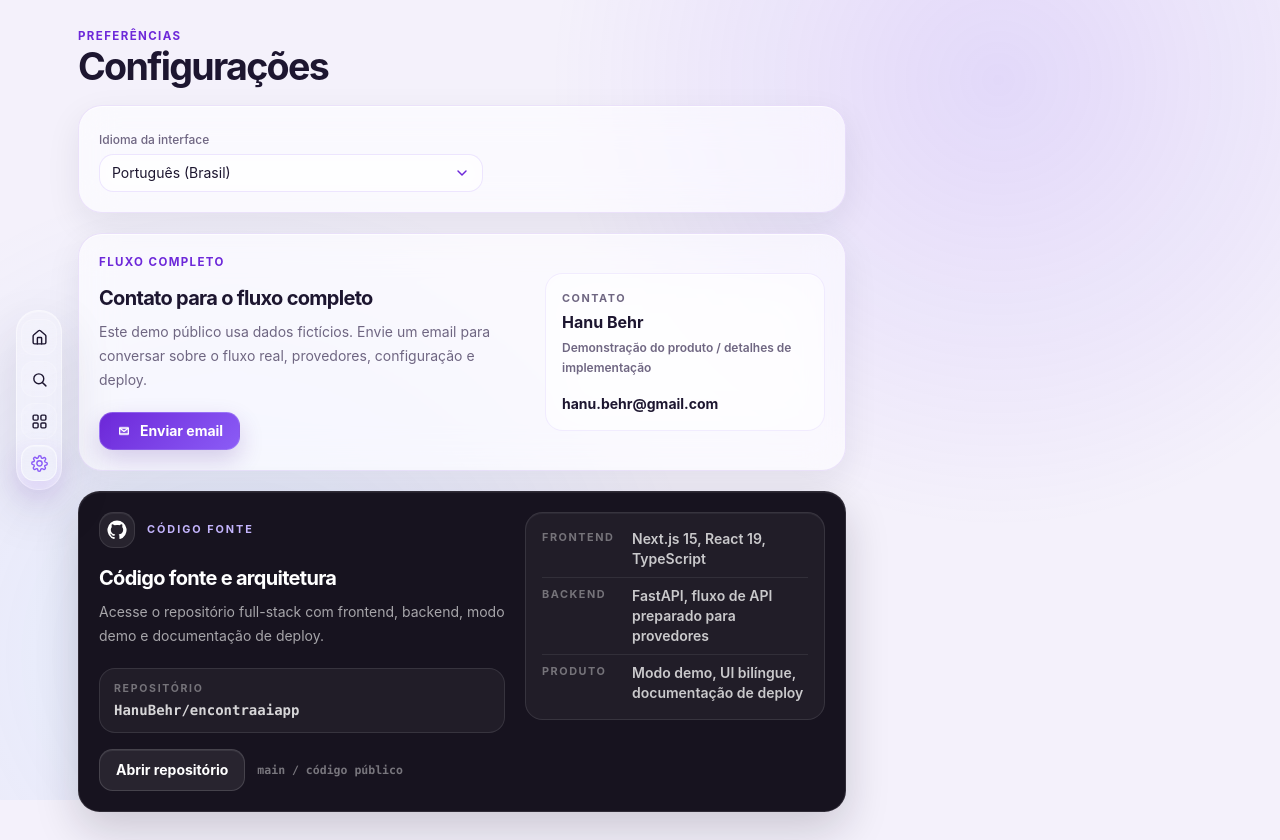
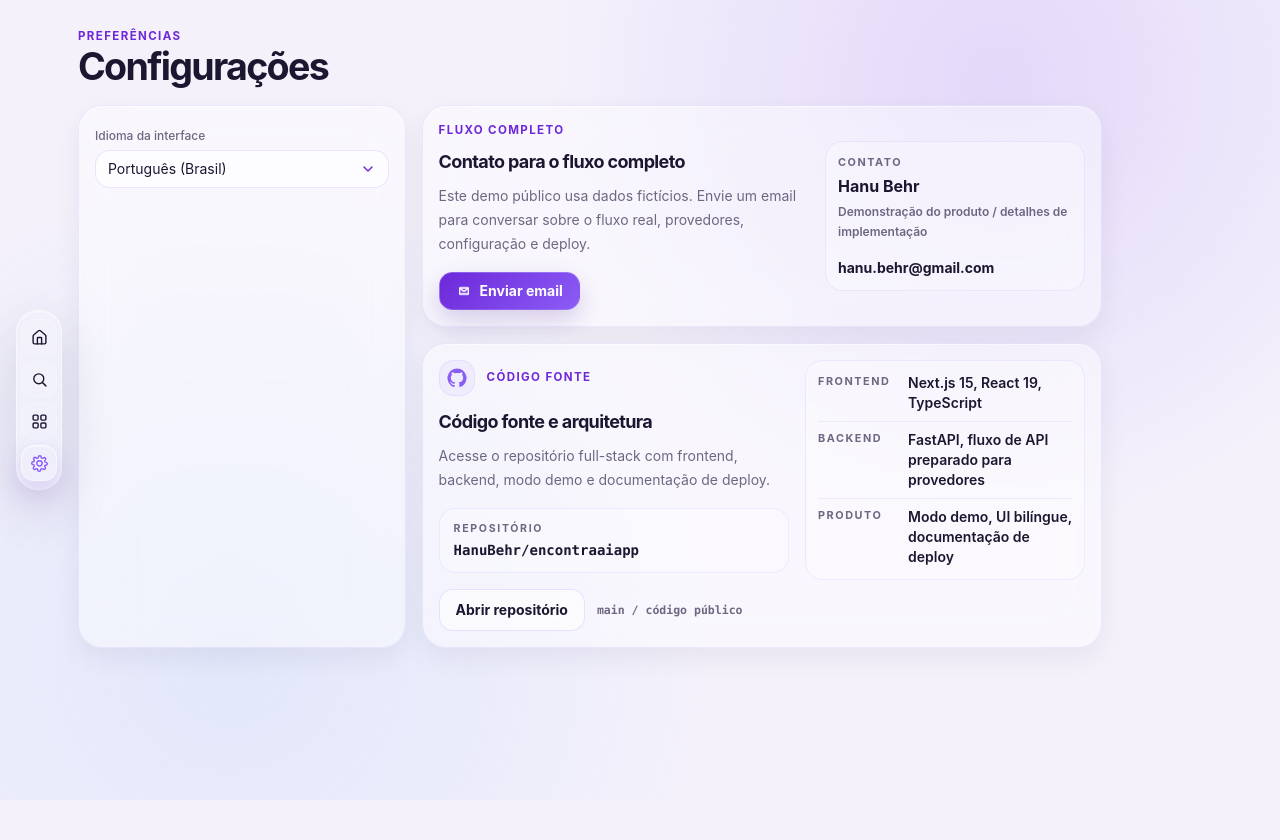
Before and after one commit to HanuBehr/encontraaiapp, a Next.js app in the folder web/: page /settings in a window 1280 px wide. After the commit the page ends 800 px from the top, so only its background shows below. Built offline with nearby package versions, Linux system fonts and the light colour scheme.

Commit message:
refactor: simplify settings and review UI

```diff
--- a/web/components/leads/LeadCnpjReviewQueue.tsx
+++ b/web/components/leads/LeadCnpjReviewQueue.tsx
@@ -9,6 +9,7 @@
   listLeads,
   rejectLeadCnpjCandidate,
 } from "@/lib/api/leads";
+import { useI18n } from "@/lib/i18n/client";
 import type {
   LeadBatchApproveCNPJCandidatesResponse,
   LeadCnpjCandidateSummary,
@@ -28,6 +29,7 @@
   onActivateLead,
   activeLeadId,
 }: LeadCnpjReviewQueueProps) {
+  const { locale } = useI18n();
   const queryClient = useQueryClient();
   const [selectedIds, setSelectedIds] = useState<number[]>([]);
   const [lastBulkSummary, setLastBulkSummary] = useState<LeadBatchApproveCNPJCandidatesResponse["summary"] | null>(
@@ -110,11 +112,13 @@
       <div className="flex flex-col gap-3 border-b border-brand-mist/80 px-4 py-4 lg:flex-row lg:items-start lg:justify-between">
         <div>
           <p className="ea-kicker">CNPJ</p>
-          <h2 className="mt-2 text-base font-semibold text-brand-graphite">Candidatos CNPJ para revisão</h2>
+          <h2 className="mt-2 text-base font-semibold text-brand-graphite">
+            {locale === "en" ? "CNPJ candidates" : "Candidatos CNPJ"}
+          </h2>
         </div>
         <div className="flex flex-col gap-2 sm:flex-row sm:items-center">
           <div className="rounded-full border border-brand-orchid/10 bg-brand-orchid/[0.055] px-3 py-2 text-sm font-semibold text-brand-muted">
-            {reviewItems.length.toLocaleString()} lead(s) na fila
+            {locale === "en" ? `${reviewItems.length.toLocaleString()} in review` : `${reviewItems.length.toLocaleString()} na fila`}
           </div>
           <button
             type="button"
@@ -122,18 +126,20 @@
             onClick={() => bulkApproveMutation.mutate(selectedIds)}
             className="ea-button-primary px-3 py-2 text-sm font-semibold disabled:cursor-not-allowed disabled:border-neutral-200 disabled:bg-neutral-100 disabled:text-neutral-400"
           >
-            {bulkApproveMutation.isPending ? "Aprovando..." : "Aprovar selecionados"}
+            {bulkApproveMutation.isPending
+              ? locale === "en" ? "Approving..." : "Aprovando..."
+              : locale === "en" ? "Approve selected" : "Aprovar selecionados"}
           </button>
         </div>
       </div>
 
       {reviewQuery.isLoading ? (
-        <p className="px-4 py-4 text-sm text-neutral-500">Carregando fila de revisão...</p>
+        <p className="px-4 py-4 text-sm text-neutral-500">{locale === "en" ? "Loading review queue..." : "Carregando fila de revisão..."}</p>
       ) : null}
 
       {reviewQuery.isError ? (
         <p className="px-4 py-4 text-sm text-rose-800">
-          {formatUserFacingError(reviewQuery.error, "Não foi possível carregar a fila de revisão agora.")}
+          {formatUserFacingError(reviewQuery.error, locale === "en" ? "Could not load the review queue right now." : "Não foi possível carregar a fila de revisão agora.")}
         </p>
       ) : null}
 
@@ -141,20 +147,20 @@
         <p className="mx-4 mt-3 rounded-md border border-rose-200 bg-rose-50 px-3 py-2 text-sm text-rose-800">
           {formatUserFacingError(
             bulkApproveMutation.error,
-            "Não foi possível aprovar os CNPJs selecionados agora.",
+            locale === "en" ? "Could not approve the selected CNPJs right now." : "Não foi possível aprovar os CNPJs selecionados agora.",
           )}
         </p>
       ) : null}
 
       {lastBulkSummary ? (
         <div className="mx-4 mt-3 rounded-md border border-emerald-200 bg-emerald-50 px-3 py-2 text-sm text-emerald-900">
-          {buildBulkApprovalNarrative(lastBulkSummary)}
+          {buildBulkApprovalNarrative(lastBulkSummary, locale)}
         </div>
       ) : null}
 
       {!reviewQuery.isLoading && !reviewQuery.isError && reviewItems.length === 0 ? (
         <p className="px-4 py-4 text-sm text-neutral-500">
-          Nenhum candidato CNPJ pendente de revisão com os filtros atuais.
+          {locale === "en" ? "No CNPJ candidates pending review with the current filters." : "Nenhum candidato CNPJ pendente de revisão com os filtros atuais."}
         </p>
       ) : null}
 
@@ -163,12 +169,12 @@
           <table className="min-w-[1180px] border-separate border-spacing-0 text-left text-sm 2xl:min-w-full">
             <thead className="bg-white/[0.34] text-xs font-semibold uppercase tracking-wide text-brand-muted">
               <tr>
-                <th className="border-b border-neutral-200 px-3 py-3">Seleção</th>
+                <th className="border-b border-neutral-200 px-3 py-3">{locale === "en" ? "Select" : "Seleção"}</th>
                 <th className="border-b border-neutral-200 px-3 py-3">Lead</th>
-                <th className="border-b border-neutral-200 px-3 py-3">Endereço atual</th>
-                <th className="border-b border-neutral-200 px-3 py-3">Candidato(s)</th>
+                <th className="border-b border-neutral-200 px-3 py-3">{locale === "en" ? "Current address" : "Endereço atual"}</th>
+                <th className="border-b border-neutral-200 px-3 py-3">{locale === "en" ? "Candidate(s)" : "Candidato(s)"}</th>
                 <th className="border-b border-neutral-200 px-3 py-3">Status</th>
-                <th className="border-b border-neutral-200 px-3 py-3">Ações</th>
+                <th className="border-b border-neutral-200 px-3 py-3">{locale === "en" ? "Actions" : "Ações"}</th>
               </tr>
             </thead>
             <tbody>
@@ -176,13 +182,13 @@
                 const candidates = getCandidateSummaries(lead);
                 const bulkApprovable = isSingleBulkApprovableLead(lead);
                 const checked = selectedIds.includes(lead.id);
-                const diagnostics = getLeadReviewStatusLabel(lead, candidates);
+                const diagnostics = getLeadReviewStatusLabel(lead, candidates, locale);
                 return (
                   <tr key={lead.id} className={lead.id === activeLeadId ? "bg-brand-olive/10" : "bg-white/[0.16]"}>
                     <td className="border-b border-neutral-100 px-3 py-3 align-top">
                       <input
                         type="checkbox"
-                        aria-label={`Selecionar ${lead.business_name}`}
+                        aria-label={`${locale === "en" ? "Select" : "Selecionar"} ${lead.business_name}`}
                         checked={checked}
                         disabled={!bulkApprovable}
                         onChange={(event) => {
@@ -203,12 +209,12 @@
                       >
                         <p className="font-medium text-neutral-950">{lead.business_name}</p>
                         <p className="mt-1 text-xs text-neutral-500">
-                          {[lead.city, lead.state].filter(Boolean).join("/") || "Local não informado"}
+                          {[lead.city, lead.state].filter(Boolean).join("/") || (locale === "en" ? "Location missing" : "Local não informado")}
                         </p>
                       </button>
                     </td>
                     <td className="border-b border-neutral-100 px-3 py-3 align-top text-neutral-700">
-                      {compact([lead.address, lead.neighborhood, lead.postal_code]) || "Não informado"}
+                      {compact([lead.address, lead.neighborhood, lead.postal_code]) || (locale === "en" ? "Not informed" : "Não informado")}
                     </td>
                     <td className="border-b border-neutral-100 px-3 py-3 align-top">
                       <div className="space-y-2">
@@ -222,27 +228,27 @@
                               <div className="flex flex-col gap-2 md:flex-row md:items-start md:justify-between">
                                 <div className="space-y-1">
                                   <p className="font-medium text-neutral-950">
-                                    {candidate.trade_name || candidate.legal_name || "Candidato"}
-                                    {isPrimary ? " · principal" : ""}
+                                    {candidate.trade_name || candidate.legal_name || (locale === "en" ? "Candidate" : "Candidato")}
+                                    {isPrimary ? (locale === "en" ? " · primary" : " · principal") : ""}
                                   </p>
                                   <p className="text-xs text-neutral-600">
-                                    CNPJ: {candidate.cnpj || "Não disponível"}
+                                    CNPJ: {candidate.cnpj || (locale === "en" ? "Unavailable" : "Não disponível")}
                                   </p>
                                   <p className="text-xs text-neutral-600">
-                                    Razão social: {candidate.legal_name || "Não informada"}
+                                    {locale === "en" ? "Legal name" : "Razão social"}: {candidate.legal_name || (locale === "en" ? "Not informed" : "Não informada")}
                                   </p>
                                   {candidate.trade_name ? (
-                                    <p className="text-xs text-neutral-600">Nome fantasia: {candidate.trade_name}</p>
+                                    <p className="text-xs text-neutral-600">{locale === "en" ? "Trade name" : "Nome fantasia"}: {candidate.trade_name}</p>
                                   ) : null}
                                   <p className="text-xs text-neutral-600">
-                                    {[candidate.city, candidate.state].filter(Boolean).join("/") || "Cidade/UF não informadas"}
+                                    {[candidate.city, candidate.state].filter(Boolean).join("/") || (locale === "en" ? "City/state missing" : "Cidade/UF não informadas")}
                                   </p>
-                                  <p className="text-xs text-neutral-600">{candidate.address || "Endereço não informado"}</p>
+                                  <p className="text-xs text-neutral-600">{candidate.address || (locale === "en" ? "Address missing" : "Endereço não informado")}</p>
                                   <p className="text-xs text-neutral-600">
-                                    Confiança: {formatConfidence(candidate.match_confidence)} · Pontuação: {formatScore(candidate.score)}
+                                    {locale === "en" ? "Confidence" : "Confiança"}: {formatConfidence(candidate.match_confidence, locale)} · {locale === "en" ? "Score" : "Pontuação"}: {formatScore(candidate.score, locale)}
                                   </p>
                                   <p className="text-xs text-neutral-500">
-                                    {candidate.query_mode_label || "Busca cadastral"} · {candidate.provider || "Provedor não informado"}
+                                    {candidate.query_mode_label || (locale === "en" ? "Company registry search" : "Busca cadastral")} · {candidate.provider || (locale === "en" ? "Provider missing" : "Provedor não informado")}
                                   </p>
                                 </div>
                                 {candidate.manual_review_approvable ? (
@@ -257,7 +263,7 @@
                                     disabled={approveMutation.isPending}
                                      className="ea-button-primary px-3 py-2 text-sm font-semibold disabled:cursor-not-allowed disabled:border-neutral-200 disabled:bg-neutral-100 disabled:text-neutral-400"
                                   >
-                                    Aprovar este CNPJ
+                                    {locale === "en" ? "Approve this CNPJ" : "Aprovar este CNPJ"}
                                   </button>
                                 ) : null}
                               </div>
@@ -282,7 +288,7 @@
                         disabled={rejectMutation.isPending}
                         className="rounded-md border border-neutral-300 bg-white px-3 py-2 text-sm font-medium text-neutral-800 disabled:cursor-not-allowed disabled:opacity-60"
                       >
-                        Manter sem CNPJ
+                        {locale === "en" ? "Keep without CNPJ" : "Manter sem CNPJ"}
                       </button>
                     </td>
                   </tr>
@@ -352,56 +358,57 @@
 function getLeadReviewStatusLabel(
   lead: Pick<LeadSummary, "cnpj_match_status" | "cnpj_metadata_json">,
   candidates: LeadCnpjCandidateSummary[],
+  locale: "pt-BR" | "en",
 ) {
   const metadata = asRecord(lead.cnpj_metadata_json);
   const reasonCode = asNullableString(metadata?.reason_code);
   if (reasonCode === "company_search_rate_limited" || reasonCode === "cnpj_provider_rate_limited") {
     return {
-      label: "Limite do provedor, tente novamente",
-      reason: "A consulta foi limitada pelo provedor e pode ser tentada novamente depois.",
+      label: locale === "en" ? "Provider limit reached" : "Limite do provedor, tente novamente",
+      reason: locale === "en" ? "The provider limited this lookup. Try again later." : "A consulta foi limitada pelo provedor e pode ser tentada novamente depois.",
     };
   }
   if (lead.cnpj_match_status === "needs_review" && candidates.length > 1) {
     return {
-      label: "Múltiplos candidatos encontrados",
-      reason: "Mais de um candidato forte encontrado. Escolha o cadastro correto.",
+      label: locale === "en" ? "Multiple candidates found" : "Múltiplos candidatos encontrados",
+      reason: locale === "en" ? "More than one strong candidate was found. Choose the correct registration." : "Mais de um candidato forte encontrado. Escolha o cadastro correto.",
     };
   }
   if (lead.cnpj_match_status === "needs_review") {
     return {
-      label: "Candidato encontrado",
-      reason: candidates[0]?.review_reason || "A busca encontrou um candidato, mas precisa de revisão manual.",
+      label: locale === "en" ? "Candidate found" : "Candidato encontrado",
+      reason: candidates[0]?.review_reason || (locale === "en" ? "The lookup found a candidate that needs manual review." : "A busca encontrou um candidato, mas precisa de revisão manual."),
     };
   }
   if (reasonCode === "company_search_low_confidence" && candidates.length > 0) {
     return {
-      label: "Candidatos fracos",
-      reason: "Os candidatos encontrados não atingiram confiança suficiente para confirmação automática.",
+      label: locale === "en" ? "Low-confidence candidates" : "Candidatos fracos",
+      reason: locale === "en" ? "The candidates found were not confident enough for automatic confirmation." : "Os candidatos encontrados não atingiram confiança suficiente para confirmação automática.",
     };
   }
   return {
-    label: "Não encontrado",
-    reason: "Nenhum candidato revisável ficou disponível para aprovação.",
+    label: locale === "en" ? "Not found" : "Não encontrado",
+    reason: locale === "en" ? "No reviewable candidate is available for approval." : "Nenhum candidato revisável ficou disponível para aprovação.",
   };
 }
 
-function buildBulkApprovalNarrative(summary: LeadBatchApproveCNPJCandidatesResponse["summary"]) {
+function buildBulkApprovalNarrative(summary: LeadBatchApproveCNPJCandidatesResponse["summary"], locale: "pt-BR" | "en") {
   const parts = [
-    `${summary.approved_count.toLocaleString()} aprovado(s)`,
+    locale === "en" ? `${summary.approved_count.toLocaleString()} approved` : `${summary.approved_count.toLocaleString()} aprovado(s)`,
     summary.skipped_ambiguous_count
-      ? `${summary.skipped_ambiguous_count.toLocaleString()} ambíguo(s) pulado(s)`
+      ? locale === "en" ? `${summary.skipped_ambiguous_count.toLocaleString()} ambiguous skipped` : `${summary.skipped_ambiguous_count.toLocaleString()} ambíguo(s) pulado(s)`
       : null,
     summary.skipped_no_candidate_count
-      ? `${summary.skipped_no_candidate_count.toLocaleString()} sem candidato pulado(s)`
+      ? locale === "en" ? `${summary.skipped_no_candidate_count.toLocaleString()} without candidate skipped` : `${summary.skipped_no_candidate_count.toLocaleString()} sem candidato pulado(s)`
       : null,
     summary.skipped_low_confidence_count
-      ? `${summary.skipped_low_confidence_count.toLocaleString()} abaixo do mínimo pulado(s)`
+      ? locale === "en" ? `${summary.skipped_low_confidence_count.toLocaleString()} below threshold skipped` : `${summary.skipped_low_confidence_count.toLocaleString()} abaixo do mínimo pulado(s)`
       : null,
     summary.skipped_already_matched_count
-      ? `${summary.skipped_already_matched_count.toLocaleString()} já confirmado(s)`
+      ? locale === "en" ? `${summary.skipped_already_matched_count.toLocaleString()} already confirmed` : `${summary.skipped_already_matched_count.toLocaleString()} já confirmado(s)`
       : null,
   ].filter(Boolean);
-  return `Aprovação em lote concluída: ${parts.join(", ")}.`;
+  return locale === "en" ? `Bulk approval complete: ${parts.join(", ")}.` : `Aprovação em lote concluída: ${parts.join(", ")}.`;
 }
 
 function currentScopeFilters(filters: LeadListParams): LeadListParams {
@@ -414,16 +421,16 @@
   return parts.length ? parts.join(" · ") : null;
 }
 
-function formatConfidence(value?: number | null) {
+function formatConfidence(value?: number | null, locale: "pt-BR" | "en" = "pt-BR") {
   if (typeof value !== "number") {
-    return "Não informado";
+    return locale === "en" ? "Not informed" : "Não informado";
   }
   return `${Math.round(value * 100)}%`;
 }
 
-function formatScore(value?: number | null) {
+function formatScore(value?: number | null, locale: "pt-BR" | "en" = "pt-BR") {
   if (typeof value !== "number") {
-    return "Não informado";
+    return locale === "en" ? "Not informed" : "Não informado";
   }
   return `${Math.round(value)} / 100`;
 }
--- a/web/components/settings/SettingsWorkspace.tsx
+++ b/web/components/settings/SettingsWorkspace.tsx
@@ -19,8 +19,8 @@
         </div>
       </div>
 
-      <div className="max-w-3xl space-y-5">
-        <section className="ea-card p-5">
+      <div className="grid max-w-5xl gap-4 lg:grid-cols-[minmax(260px,0.65fr)_minmax(0,1.35fr)]">
+        <section className="rounded-[1.5rem] border border-brand-orchid/10 bg-white/[0.44] p-4 shadow-[0_10px_28px_rgba(29,22,48,0.06),inset_0_1px_0_rgba(255,255,255,0.54)] backdrop-blur-xl">
           <div className="block max-w-sm">
             <span className="text-xs font-medium text-brand-muted">{t("settings.languageLabel")}</span>
             <GlassSelect
@@ -33,6 +33,7 @@
           </div>
         </section>
 
+        <div className="space-y-4">
           <EmailAccessCard
             kicker={t("settings.emailKicker")}
             title={t("settings.emailTitle")}
@@ -57,6 +58,7 @@
             productLabel={t("settings.sourceProductLabel")}
             productValue={t("settings.sourceProductValue")}
           />
+        </div>
       </div>
     </div>
   );
@@ -98,24 +100,24 @@
   ];
 
   return (
-    <section className="relative overflow-hidden rounded-[1.35rem] border border-white/10 bg-[#17131f] p-5 text-white shadow-[0_18px_44px_rgba(23,19,31,0.18),inset_0_1px_0_rgba(255,255,255,0.06)]">
-      <div className="grid gap-5 lg:grid-cols-[minmax(0,1fr)_300px] lg:items-start">
+    <section className="rounded-[1.5rem] border border-brand-orchid/10 bg-white/[0.44] p-4 shadow-[0_10px_28px_rgba(29,22,48,0.06),inset_0_1px_0_rgba(255,255,255,0.54)] backdrop-blur-xl">
+      <div className="grid gap-4 lg:grid-cols-[minmax(0,1fr)_280px] lg:items-start">
         <div>
           <div>
             <div className="flex items-center gap-3">
-              <div className="flex h-9 w-9 shrink-0 items-center justify-center rounded-[0.9rem] border border-white/10 bg-white/[0.07] text-white/82 shadow-[inset_0_1px_0_rgba(255,255,255,0.06)]">
+              <div className="flex h-9 w-9 shrink-0 items-center justify-center rounded-[0.9rem] border border-brand-orchid/10 bg-brand-orchid/[0.06] text-brand-orchid">
                 <GitHubIcon className="h-5 w-5" />
               </div>
-              <p className="text-[0.68rem] font-bold uppercase tracking-[0.18em] text-violet-300">{kicker}</p>
+              <p className="ea-kicker">{kicker}</p>
             </div>
-            <h3 className="mt-4 text-xl font-bold tracking-[-0.035em] text-white">{title}</h3>
+            <h3 className="mt-3 text-lg font-bold tracking-[-0.035em] text-brand-graphite">{title}</h3>
           </div>
 
-          <p className="mt-2 max-w-xl text-sm leading-6 text-white/[0.62]">{description}</p>
+          <p className="mt-2 max-w-xl text-sm leading-6 text-brand-muted">{description}</p>
 
-          <div className="mt-5 rounded-[1rem] border border-white/10 bg-white/[0.045] px-3.5 py-3">
-            <p className="text-[0.66rem] font-bold uppercase tracking-[0.16em] text-white/[0.38]">{repositoryLabel}</p>
-            <p className="mt-1 font-mono text-sm font-semibold text-white/[0.82]">HanuBehr/encontraaiapp</p>
+          <div className="mt-4 rounded-[1rem] border border-brand-orchid/10 bg-white/[0.28] px-3.5 py-3">
+            <p className="text-[0.66rem] font-bold uppercase tracking-[0.16em] text-brand-muted">{repositoryLabel}</p>
+            <p className="mt-1 font-mono text-sm font-semibold text-brand-graphite">HanuBehr/encontraaiapp</p>
           </div>
 
           <div className="mt-4 flex flex-col gap-3 sm:flex-row sm:items-center">
@@ -123,20 +125,20 @@
               href={href}
               target="_blank"
               rel="noreferrer"
-              className="inline-flex items-center justify-center rounded-[0.85rem] border border-white/[0.14] bg-white/[0.075] px-4 py-2.5 text-sm font-bold text-white shadow-[inset_0_1px_0_rgba(255,255,255,0.08)] transition hover:-translate-y-0.5 hover:bg-white/[0.11] motion-reduce:transition-none"
+              className="ea-button-secondary inline-flex items-center justify-center px-4 py-2.5 text-sm font-bold"
             >
               {cta}
             </a>
-            <span className="font-mono text-[0.72rem] font-semibold text-white/[0.42]">{sourceMeta}</span>
+            <span className="font-mono text-[0.72rem] font-semibold text-brand-muted">{sourceMeta}</span>
           </div>
         </div>
 
-        <div className="rounded-[1.1rem] border border-white/10 bg-white/[0.045] p-4 shadow-[inset_0_1px_0_rgba(255,255,255,0.05)]">
-          <div className="divide-y divide-white/[0.08]">
+        <div className="rounded-[1.1rem] border border-brand-orchid/10 bg-white/[0.28] p-3">
+          <div className="divide-y divide-brand-orchid/10">
             {architectureRows.map((row) => (
               <div key={row.label} className="grid gap-1 py-2 first:pt-0 last:pb-0 sm:grid-cols-[86px_minmax(0,1fr)]">
-                <span className="text-[0.68rem] font-bold uppercase tracking-[0.14em] text-white/[0.38]">{row.label}</span>
-                <span className="text-sm font-semibold leading-5 text-white/[0.76]">{row.value}</span>
+                <span className="text-[0.68rem] font-bold uppercase tracking-[0.14em] text-brand-muted">{row.label}</span>
+                <span className="text-sm font-semibold leading-5 text-brand-graphite">{row.value}</span>
               </div>
             ))}
           </div>
@@ -164,13 +166,13 @@
   identityMeta: string;
 }) {
   return (
-    <section className="ea-card relative overflow-hidden p-5">
-      <div className="relative grid gap-5 lg:grid-cols-[minmax(0,1fr)_280px] lg:items-center">
+    <section className="rounded-[1.5rem] border border-brand-orchid/10 bg-white/[0.44] p-4 shadow-[0_10px_28px_rgba(29,22,48,0.06),inset_0_1px_0_rgba(255,255,255,0.54)] backdrop-blur-xl">
+      <div className="grid gap-4 lg:grid-cols-[minmax(0,1fr)_260px] lg:items-center">
         <div className="min-w-0">
           <p className="ea-kicker">{kicker}</p>
-          <h3 className="mt-3 text-xl font-bold tracking-[-0.035em] text-brand-graphite">{title}</h3>
+          <h3 className="mt-2 text-lg font-bold tracking-[-0.035em] text-brand-graphite">{title}</h3>
           <p className="mt-2 max-w-xl text-sm leading-6 text-brand-muted">{description}</p>
-          <div className="mt-5 flex flex-col gap-2 sm:flex-row sm:items-center">
+          <div className="mt-4 flex flex-col gap-2 sm:flex-row sm:items-center">
             <a href={href} className="ea-button-primary inline-flex items-center justify-center gap-2 px-4 py-2 text-sm font-bold">
               <MailIcon className="h-4 w-4" />
               {cta}
@@ -178,7 +180,7 @@
           </div>
         </div>
 
-        <div className="rounded-[1.1rem] border border-brand-orchid/10 bg-white/[0.38] p-4 shadow-[inset_0_1px_0_rgba(255,255,255,0.56)] backdrop-blur-xl">
+        <div className="rounded-[1.1rem] border border-brand-orchid/10 bg-white/[0.28] p-3">
           <p className="text-[0.68rem] font-bold uppercase tracking-[0.14em] text-brand-muted">{identityLabel}</p>
           <p className="mt-1 text-base font-bold text-brand-graphite">Hanu Behr</p>
           <p className="mt-1 text-xs font-semibold leading-5 text-brand-muted">{identityMeta}</p>
```
Lines whose indentation alone changed are shown as unchanged.
